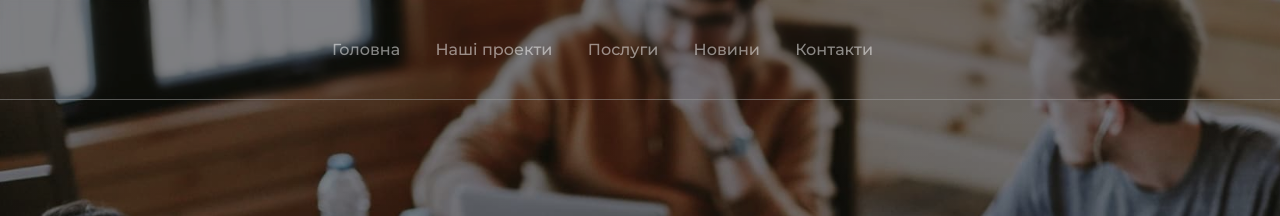
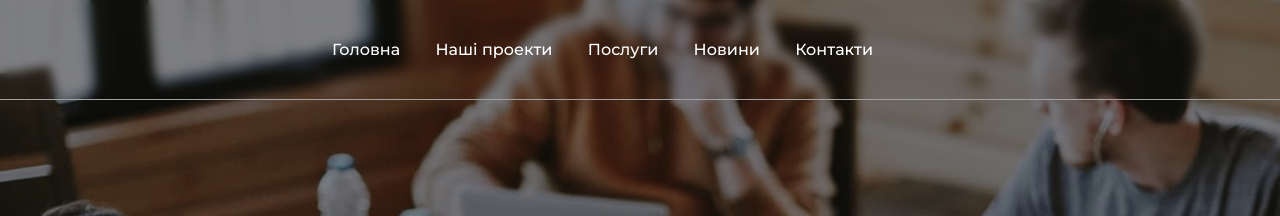
Before and after one commit to LidiiaPopadiuk/IT_studia, a plain HTML site: page index.html in a window 1280 px wide. Shown: the top 216 px of the page. Drawn offline with nearby package versions, Linux system fonts and the light colour scheme.

Commit message:
feat:add header

```diff
--- a/index.html
+++ b/index.html
@@ -23,7 +23,7 @@
           <nav class="header__nav">
             <ul class="header__list">
               <li class="header__item">
-                <a class="header__link" href="#">Головна</a>
+                <a class="header__link header__link--active" href="#">Головна</a>
               </li>
               <li class="header__item">
                 <a class="header__link" href="#">Наші проекти</a>
@@ -42,8 +42,6 @@
         </div>
       </div>
     </header>
-
-
     <main>
         <section class="hero" data-aos="zoom-in-down">
             <div class="container">
--- a/scss/components/_header.scss
+++ b/scss/components/_header.scss
@@ -1,20 +1,51 @@
 .header {
   padding: 40px 407px 40px;
-  opacity: 0.5;
-  border-bottom:1px solid $color-border;
+//   opacity: 0.5;
+  border-bottom: 1px solid $color-border;
   background: transparent;
   position: fixed;
   top: 0;
   width: 100%;
   backdrop-filter: blur(5px);
   z-index: 100;
-// background-color: aqua;
+  // background-color: aqua;
   &__link {
     color: $color-title;
     font-size: 16px;
     font-style: normal;
     font-weight: 500;
     line-height: normal;
+    transition: 0.5s;
+    position: relative;
+    &:hover {
+      &::before {
+        transform: rotate(0deg);
+      }
+    }
+    &--active {
+      color: $color-title;
+      &::before {
+        content: "";
+        width: 100%;
+        height: 2px;
+        position: absolute;
+        border-radius: 2px;
+        background: $color-title;
+        bottom: -41px;
+        transition: 1s 0.1s;
+      }
+    }
+    &::before {
+      content: "";
+      width: 100%;
+      height: 4px;
+      position: absolute;
+      border-radius: 2px;
+      background: $color-title;
+      bottom: -41px;
+      transition: 1s;
+      transform: rotateY(90deg);
+    }
   }
   &__list {
     width: 581px;
```
Also changed, not shown: css/index.min.css.
